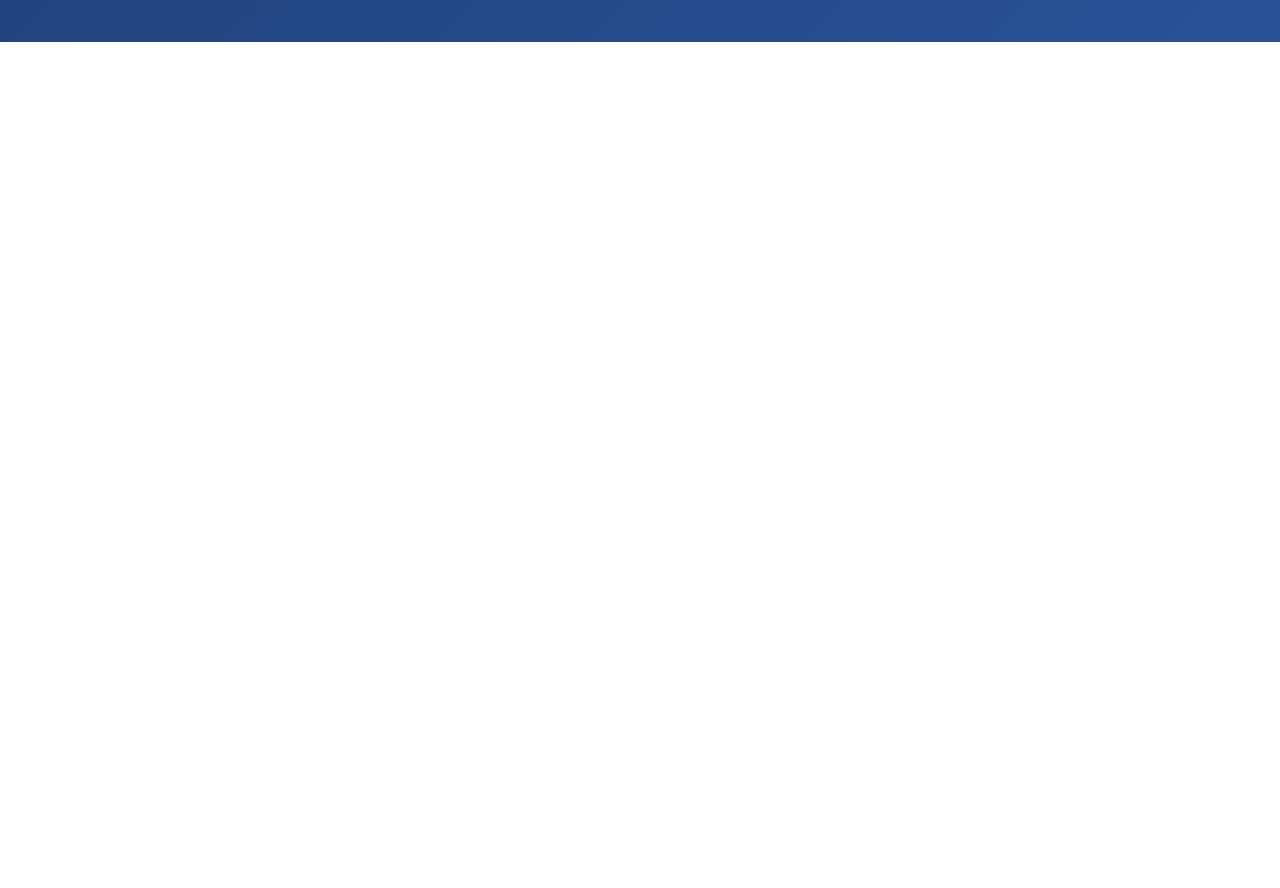
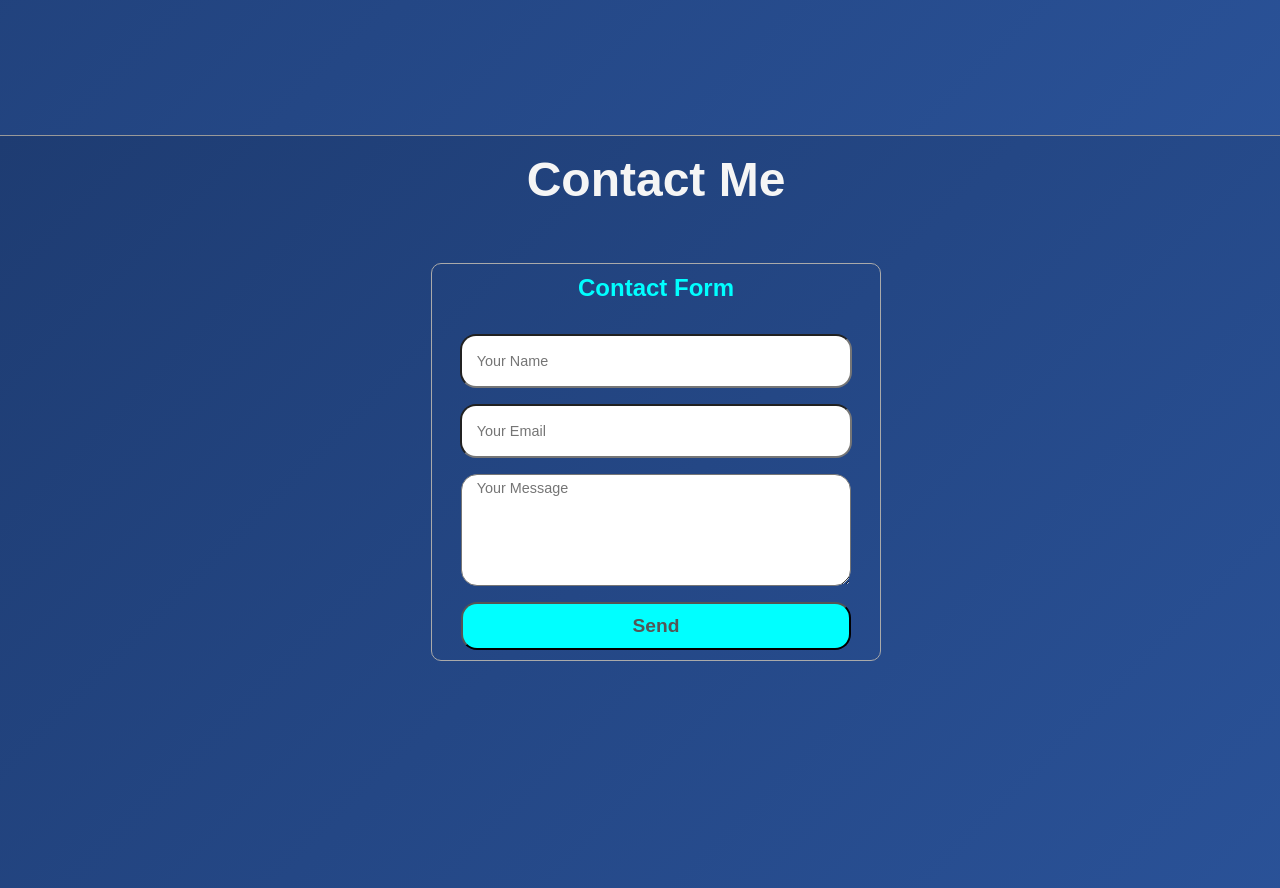
Before and after one commit to Nissan130/my-personal-portfolio, a React (Vite) app: page / in a window 1280 px wide. Shown: the part 2280-3168 px from the top of the page. Before the commit the page ends 2322 px from the top, so only its background shows below. Built offline with nearby package versions, Linux system fonts and the light colour scheme.

Commit message:
Contact section has been designed

```diff
--- a/src/Components/AboutSection/AboutSection.css
+++ b/src/Components/AboutSection/AboutSection.css
@@ -1,8 +1,8 @@
 .aboutSection {
     margin: 0.5px 0;
     width: 100vw;
-    height: 90vh;
-    /* height: auto; */
+    /* height: 90vh; */
+    height: auto;
     background: var(--bgc1);
     padding: 1rem;
 }
--- /dev/null
+++ b/src/Components/ContactSection/ContactSection.css
@@ -0,0 +1,78 @@
+.contactSection {
+    margin: 0.5px 0;
+    width: 100vw;
+    height: 90vh;
+    background: var(--bgc1);
+    padding: 1rem;
+}
+.contactSectionHeading h3 {
+    text-align: center;
+    color: #f5f5f5;
+    font-size: 3rem;
+    margin-bottom: 2rem;
+}
+.contactContainer {
+    display: flex;
+    align-items: center;
+    justify-content: center;
+    flex-direction: column;
+    gap: 2rem;
+    margin: 0 auto;
+}
+.contactContainerHeading p {
+    text-align: left;
+    color: #0ff;
+    font-size: 1.5rem;
+    font-weight: 600;
+}
+.contactContainer {
+    /* width: 30%; */
+    /* background-color: aqua; */
+    border: 1px solid #aaa;
+    width: 35%;
+    padding: 10px 0;
+    margin-top: 1.5rem;
+    border-radius: 10px;
+}
+.contactContent {
+    width: 100%;
+
+}
+.input_box {
+    display: flex;
+    flex-direction: column;
+    align-items: center;
+    justify-content: center;
+    gap: 1rem;
+    width: 100%;
+}
+.input_box input[type="text"], input[type="email"] {
+    width: 80%;
+    height: 2.5rem;
+    padding: 5px 15px;
+    outline: none;
+    border-radius: 1rem;
+    color: #555;
+    font-size: 0.9rem;
+}
+.input_box textarea {
+    width: 80%;
+    height: 100px;
+    padding: 5px 15px;
+    outline: none;
+    border-radius: 1rem;
+    font-size: 0.9rem;
+    color: #555;
+}
+.input_box input[type = "submit"] {
+     width: 87%;
+    height: 3rem;
+    padding: 10px 15px;
+    outline: none;
+    border-radius: 1rem;
+    color: #555;
+    font-size: 0.9rem;
+    background-color: #0ff;
+    font-weight: 700;
+    font-size: 1.2rem;
+}
--- /dev/null
+++ b/src/Components/ContactSection/ContactSection.jsx
@@ -0,0 +1,30 @@
+import React from 'react'
+import './ContactSection.css'
+
+function ContactSection() {
+  return (
+    <div className='contactSection'>
+      <div className="contactSectionHeading">
+        <h3>Contact Me</h3>
+      </div>
+
+      <div className="contactContainer">
+        <div className="contactContainerHeading">
+          <p>Contact Form</p>
+        </div>
+
+        <div className="contactContent">
+          <div className="input_box">
+            <input type="text" placeholder='Your Name' />
+            <input type="email" placeholder='Your Email' />
+            <textarea placeholder='Your Message' />
+            <input type="submit" value="Send"/>
+          </div>
+
+        </div>
+      </div>
+    </div>
+  )
+}
+
+export default ContactSection
--- a/src/Pages/Sections.jsx
+++ b/src/Pages/Sections.jsx
@@ -1,5 +1,6 @@
 
 import AboutSection from '../Components/AboutSection/AboutSection'
+import ContactSection from '../Components/ContactSection/ContactSection'
 import HomeSection from '../Components/HomeSection/HomeSection'
 import ProjectSection from '../Components/ProjectSection/ProjectSection'
 
@@ -15,6 +16,9 @@ function Sections() {
         <section id='project'>
           <ProjectSection />
         </section>
+        <section id='contact'>
+          <ContactSection />
+        </section>
     </div>
   )
 }
```
